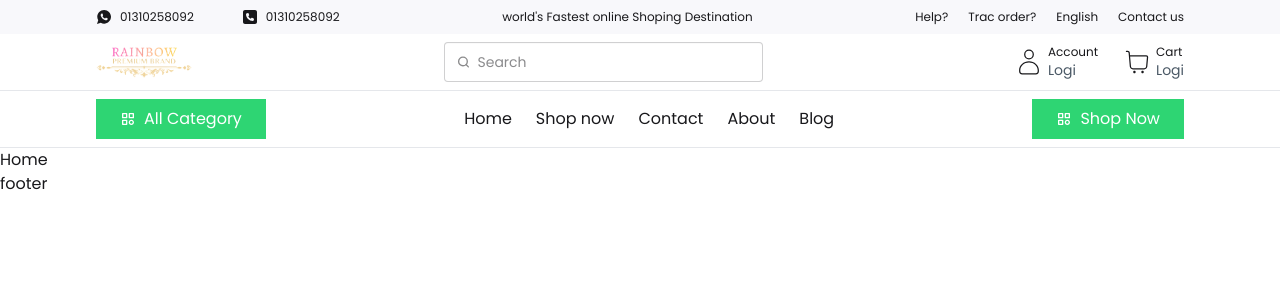
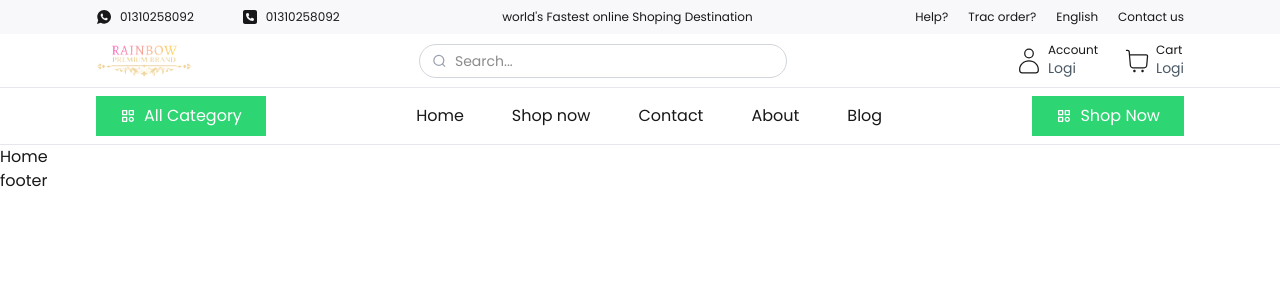
Before and after one commit to emon-codes/Ecommerce-Website, a React (Vite) app: page / in a window 1280 px wide. Shown: the top 300 px of the page. Built offline with nearby package versions, Linux system fonts and the light colour scheme.

Commit message:
Navbar update

```diff
--- a/src/Components/SharedComponents/Header/MitHeader.jsx
+++ b/src/Components/SharedComponents/Header/MitHeader.jsx
@@ -9,34 +9,34 @@ const MitHeader = () => {
         <div>
           <img className="w-24 " src={logo} alt="" />
         </div>
-        <div>
-          <label class="input">
+        <div className="w-92">
+  <div className="flex items-center bg-white border border-gray-300 rounded-full px-3 py-1.5 focus-within:border-green-500 transition">
+
+    {/* icon */}
     <svg
-              class="h-[1em] opacity-50"
+      className="h-4 w-4 text-gray-400"
       xmlns="http://www.w3.org/2000/svg"
+      fill="none"
       viewBox="0 0 24 24"
+      stroke="currentColor"
+      strokeWidth={2}
     >
-              <g
-                strokeLinejoin="round"
-                strokeLinecap="round"
-                strokeWidth="2.5"
-                fill="none"
-                stroke="currentColor"
-              >
-                <circle cx="11" cy="11" r="8"></circle>
-                <path d="m21 21-4.3-4.3"></path>
-              </g>
+      <circle cx="11" cy="11" r="8" />
+      <path d="m21 21-4.3-4.3" />
     </svg>
-            <input type="search" required placeholder="Search" />
-          </label>
+
+    {/* input */}
+    <input
+      type="search"
+      placeholder="Search..."
+      className="ml-2 w-full text-sm outline-none border-none bg-transparent"
+    />
+  </div>
 </div>
 
         {/*  icon  */}
 
-
-
-
-        <div className="flex items-center gap-6 " >
+        <div className="flex items-center gap-6 ">
           {/* user icon  */}
 
           <div className="flex gap-1 items-center">
@@ -55,24 +55,8 @@ const MitHeader = () => {
                 <p className="ts">Logi</p>
               </div>
             </div>
-
-
           </div>
-
-
-
-
         </div>
-
-
-
-
-
-
-
-
-
-
       </div>
     </div>
   );
--- a/src/Components/SharedComponents/Header/Navbar.jsx
+++ b/src/Components/SharedComponents/Header/Navbar.jsx
@@ -9,28 +9,19 @@ const Navbar = () => {
         <div className="flex items-center  gap-2 text-white bgp py-2 px-6">
           <BiCategory />
           <p>All Category</p>
-
-
-
         </div>
-        <div className="flex gap-6">
-          <NavLink to="/" >Home</NavLink>
-          <NavLink to="/shop" >Shop now</NavLink>
-          <NavLink to="/contacts" >Contact</NavLink>
-          <NavLink to="/about" >About</NavLink>
-          <NavLink to="/blog" >Blog</NavLink>
+        <div className="flex gap-12">
+          <NavLink to="/">Home</NavLink>
+          <NavLink to="/shop">Shop now</NavLink>
+          <NavLink to="/contacts">Contact</NavLink>
+          <NavLink to="/about">About</NavLink>
+          <NavLink to="/blog">Blog</NavLink>
         </div>
 
-         <div className="flex items-center  gap-2 text-white bgp py-2 px-6">
+        <div className="flex items-center  gap-2 text-white bgp py-2 px-6">
           <BiCategory />
           <p>Shop Now</p>
-
-
-
         </div>
-
-
-
       </div>
     </div>
   );
```
Lines whose indentation alone changed are shown as unchanged.
